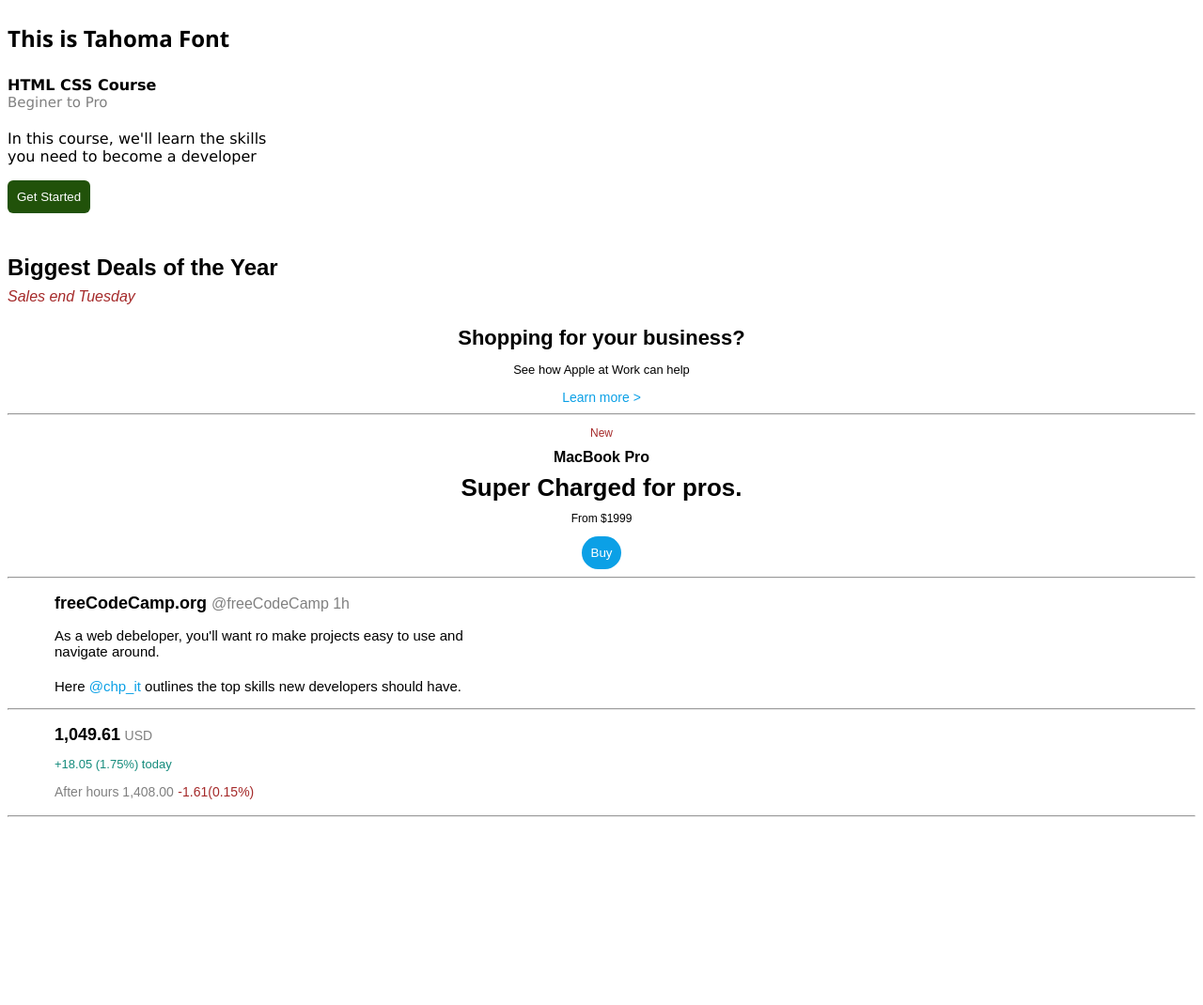
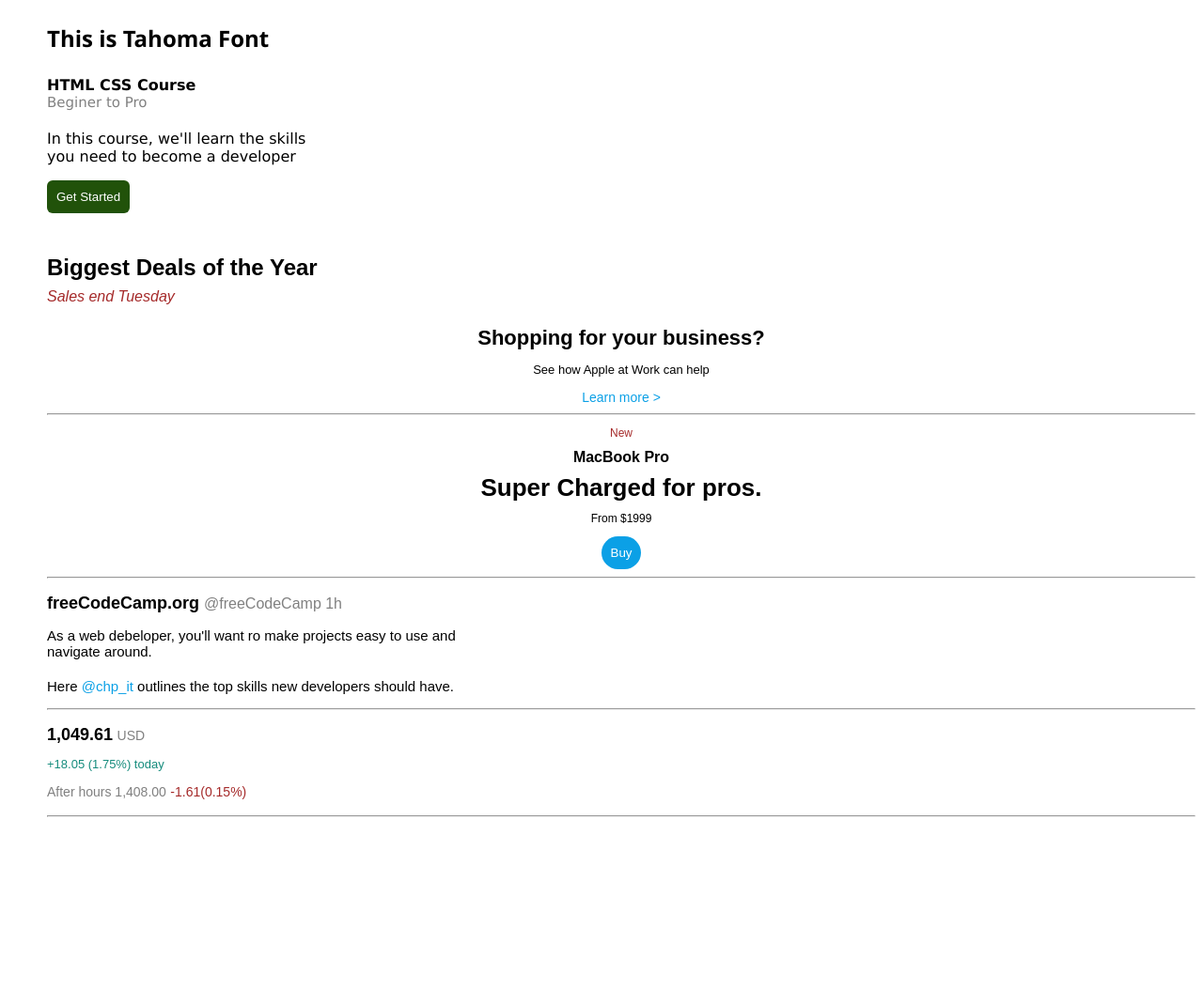
Before and after one commit to owinoojala/crispy-computing-machine, a Django app: template templates/css-text-styles.html in a window 1280 px wide. Shown: the whole page at 94% size. Run offline with Django 4.2, Linux system fonts and the light colour scheme; the template is opened without the code that fills it, so the values that code supplies are empty.

Commit message:
css-text-styles

```diff
--- a/templates/css-text-styles.html
+++ b/templates/css-text-styles.html
@@ -6,6 +6,11 @@
     <meta name="viewport" content="width=device-width, initial-scale=1.0">
     <title>css-text-styles</title>
     <style>
+        body{
+            margin-left: 50px;
+        }
+    /*HTML CSS Course*/
+
         .tahoma-class{
             font-size: 24px;
             font-weight: bold;
@@ -37,6 +42,7 @@
             margin-bottom: 20px;
 
         }
+       /*Biggest deals*/
         .biggest-deals{
             font-family: Arial, Helvetica, sans-serif;
             font-weight: bold;
@@ -112,13 +118,13 @@
             padding: 10px;
         }
     /*Tweeter tweet*/
+
+        .tweet{
+            text-align: left;
+            font-family: Arial, Helvetica, sans-serif;
+        }
         .tweet-head{
             margin-bottom: 8px;
-        }
-        .tweet{
-            margin-left: 50px;
-            text-align: left;
-            font-family: Arial, Helvetica, sans-serif;
         }
         .profile-name{
             font-size: 18px;
@@ -140,7 +146,6 @@
         }
     /*Stock*/
         .stock{
-            margin-left: 50px;
             font-family: Arial, Helvetica, sans-serif;
         }
         .price-inf{
```
